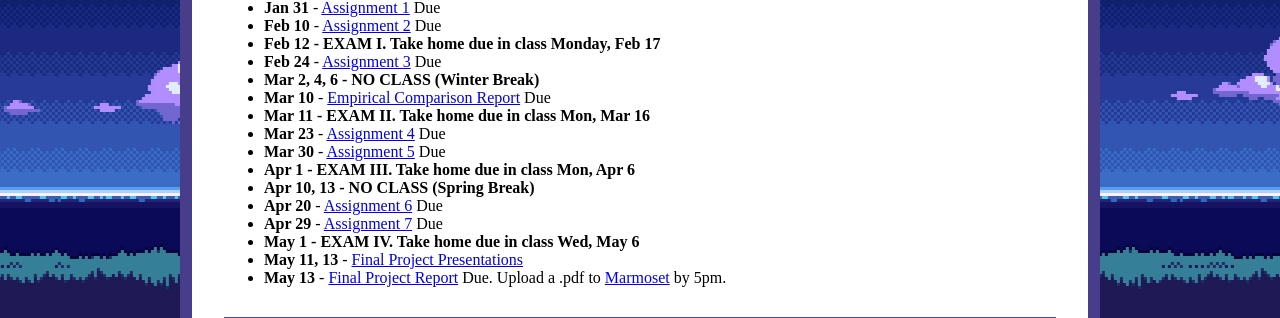
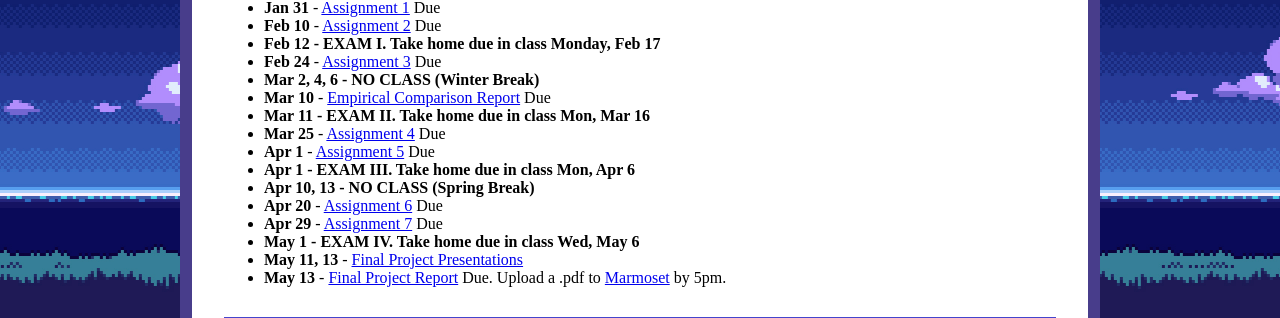
Before and after one commit to ycpcs/cs360-spring2020, a Jekyll site: the page built from index.md, in a window 1280 px wide. Shown: the part 440-758 px from the top of the page. Built offline with Jekyll 4.4.1, drawn with Linux system fonts in a browser that asks for light colours.

Commit message:
update index
update index

```diff
--- a/index.md
+++ b/index.md
@@ -26,8 +26,8 @@ Welcome to the website for CS 360, Analysis of Algorithms, at York College.  All
 * **Mar 2, 4, 6 - NO CLASS (Winter Break)**
 * **Mar 10** - [Empirical Comparison Report](assign/emp_comp.html) Due
 * **Mar 11 - EXAM II. Take home due in class Mon, Mar 16**
-* **Mar 23** - [Assignment 4](assign/assign04.html) Due
-* **Mar 30** - [Assignment 5](assign/assign05.html) Due
+* **Mar 25** - [Assignment 4](assign/assign04.html) Due
+* **Apr 1** - [Assignment 5](assign/assign05.html) Due
 * **Apr 1 - EXAM III. Take home due in class Mon, Apr 6**
 * **Apr 10, 13 - NO CLASS (Spring Break)**
 * **Apr 20** - [Assignment 6](assign/assign06.html) Due
```
